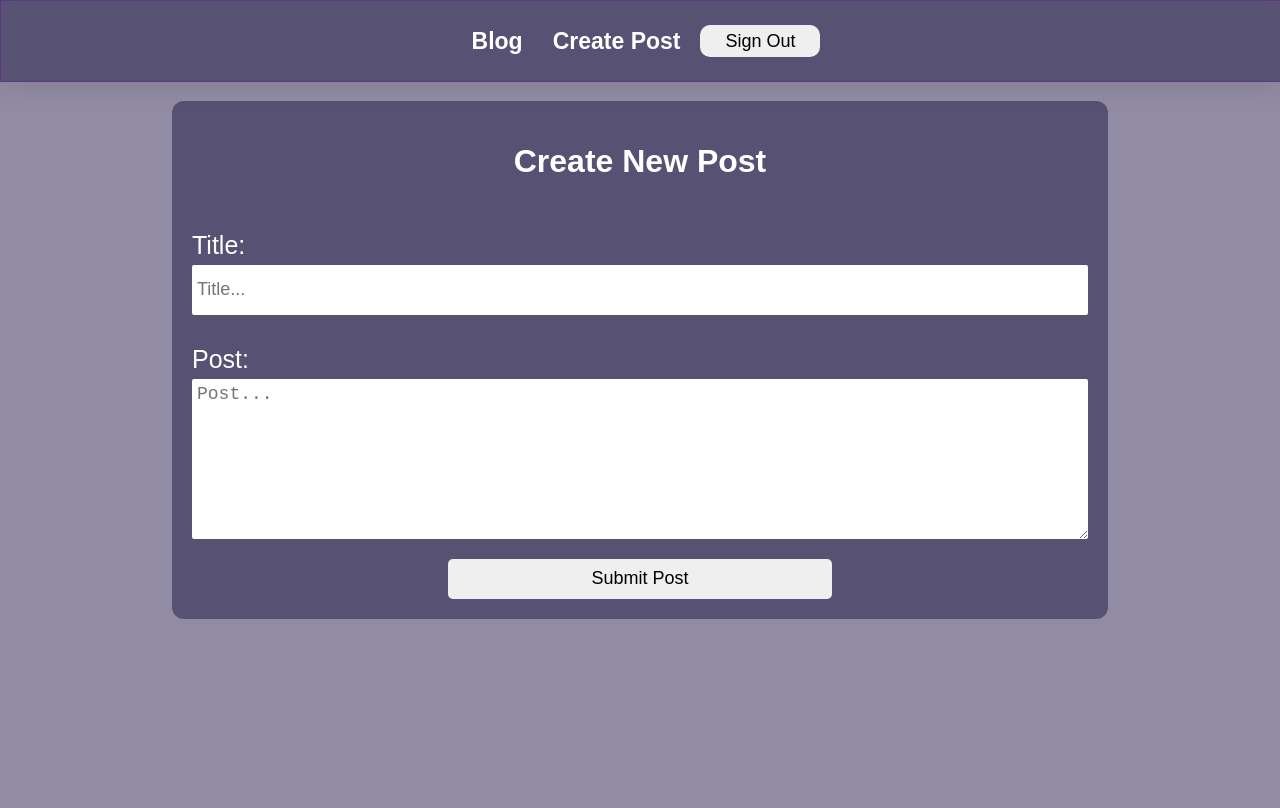
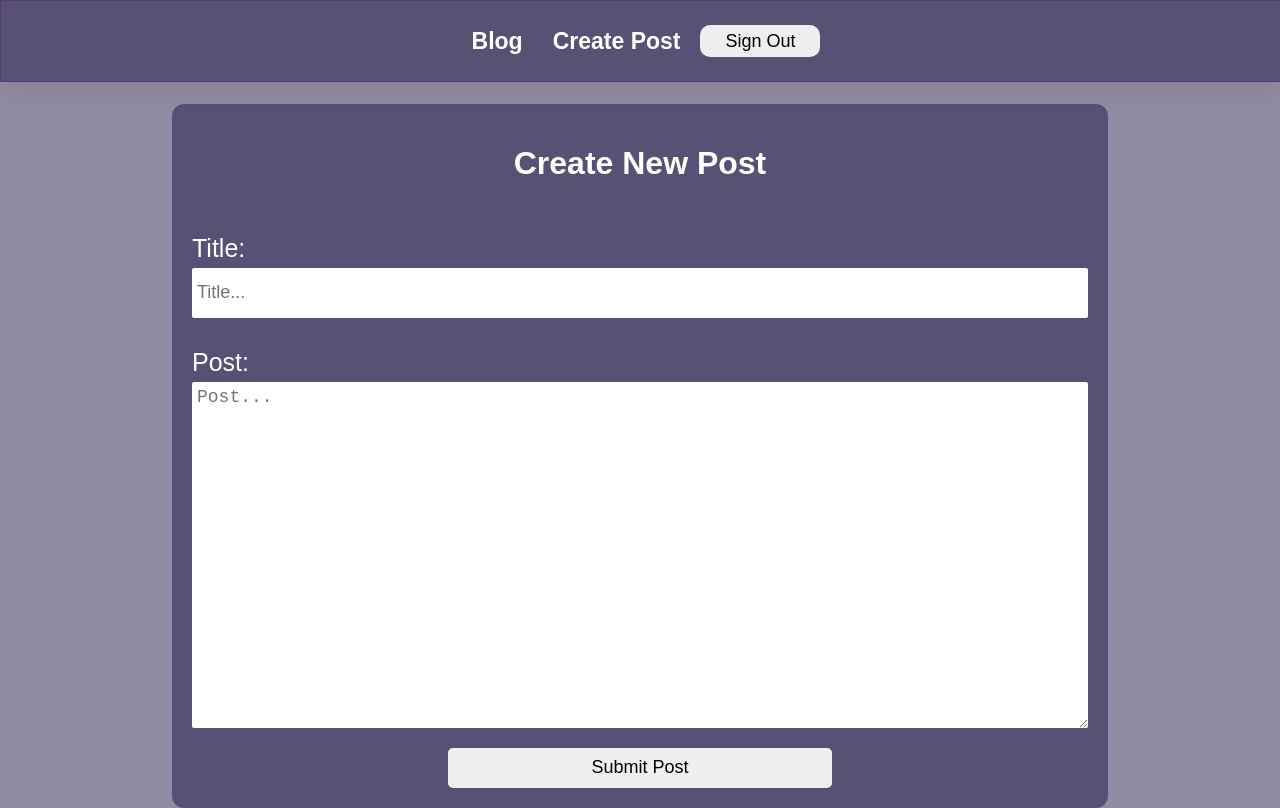
Before and after one commit to sefeoluwa/blog_project, a React (Vite) app: page /createpost in a window 1280 px wide. Built offline with nearby package versions, Linux system fonts and the light colour scheme; no server answers; sample sign-in values are in the browser's storage.

Commit message:
height for create post textarea

```diff
--- a/src/index.css
+++ b/src/index.css
@@ -71,6 +71,7 @@ z-index: 10;
     color: white;
     display: flex;
     flex-direction: column;
+    margin-top: 13vh;
   }
 
   .cpContainer h1 {
@@ -99,7 +100,7 @@ z-index: 10;
     height: 40px;
   }
   .inputGp textarea {
-    height: 150px;
+    height: 42vh;
   }
 
   .cpContainer button {
@@ -219,12 +220,13 @@ z-index: 10;
   }
 
   .post .postTextContainer {
-    word-wrap: break-word;
     height: auto;
     max-height: 400px;
     width: 100%;
+    font-size: 18px;
     overflow: hidden;
     overflow-y: auto;
+    scroll-behavior: smooth;
   }
 
   @media screen and (min-width: 700px) {
```
